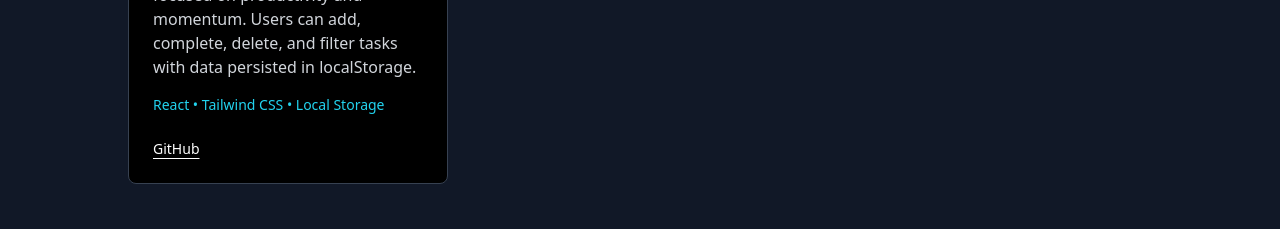
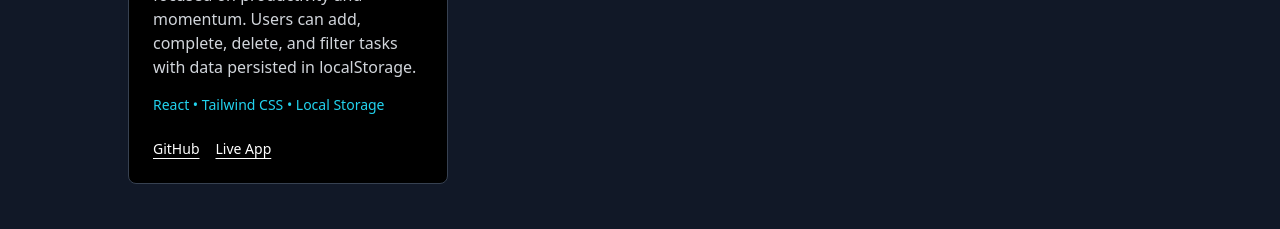
Before and after one commit to fittechjoy/joy-portfolio, a React (Vite) app: page / in a window 1280 px wide. Shown: the part 1940-2169 px from the top of the page. Built offline with nearby package versions, Linux system fonts and the light colour scheme.

Commit message:
Add live project

```diff
--- a/src/App.jsx
+++ b/src/App.jsx
@@ -148,6 +148,7 @@ function App() {
     description="A clean, minimal task manager focused on productivity and momentum. Users can add, complete, delete, and filter tasks with data persisted in localStorage."
     tech="React • Tailwind CSS • Local Storage"
     github="https://github.com/fittechjoy/taskflow"
+    live="https://taskflow-gamma-nine.vercel.app/"
     image={taskflowImg}
   />
 
```
